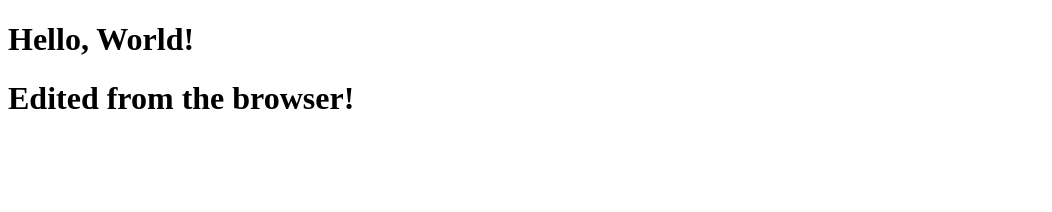
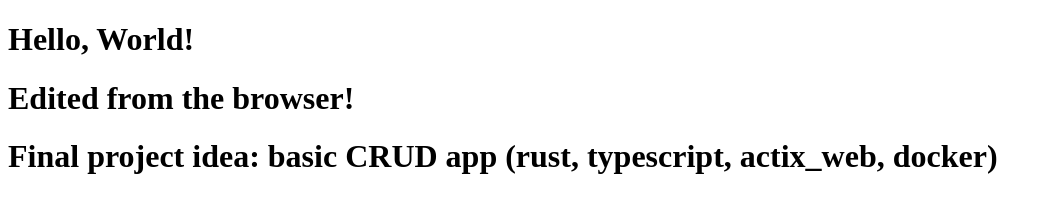
Before and after one commit to chouithegewy/CS3338-first-project, a plain HTML site: page index.html in a window 1280 px wide. Shown: the whole page, without its empty margins (0-1052 px from the left). Drawn offline with Linux system fonts and the light colour scheme.

Commit message:
ADDED: final project idea (basic crud app)

```diff
--- a/index.html
+++ b/index.html
@@ -8,5 +8,6 @@
 <body>
     <h1>Hello, World!</h1>
     <h1>Edited from the browser!</h1>
+    <h1>Final project idea: basic CRUD app (rust, typescript, actix_web, docker)</h1>
 </body>
 </html>
```
